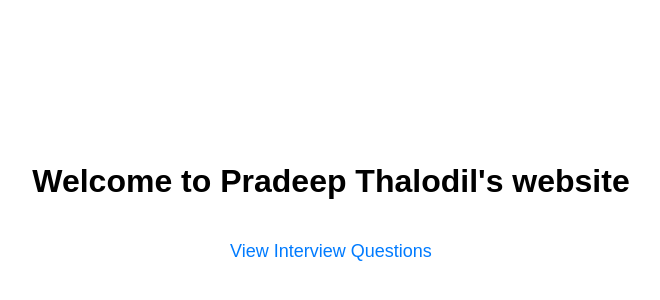
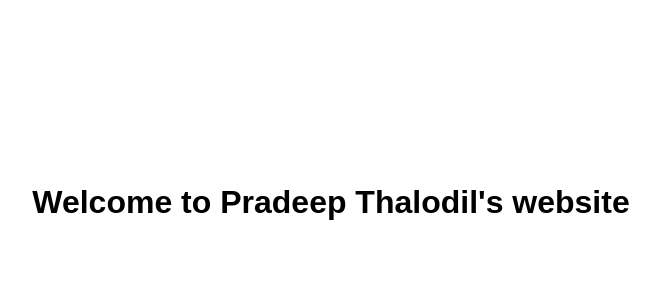
Before and after one commit to PradeepThalodil/pradeepthalodil.github.io, a plain HTML site: page index.html in a window 1280 px wide. Shown: the part 198-498 px from the top of the page, without its empty margins (309-969 px from the left). Drawn offline with Linux system fonts and the light colour scheme.

Commit message:
Update index.html

```diff
--- a/index.html
+++ b/index.html
@@ -30,6 +30,6 @@
 </head>
 <body>
     <h1>Welcome to Pradeep Thalodil's website</h1>
-    <a href="interviewquestions.html">View Interview Questions</a>
+
 </body>
 </html>
```
